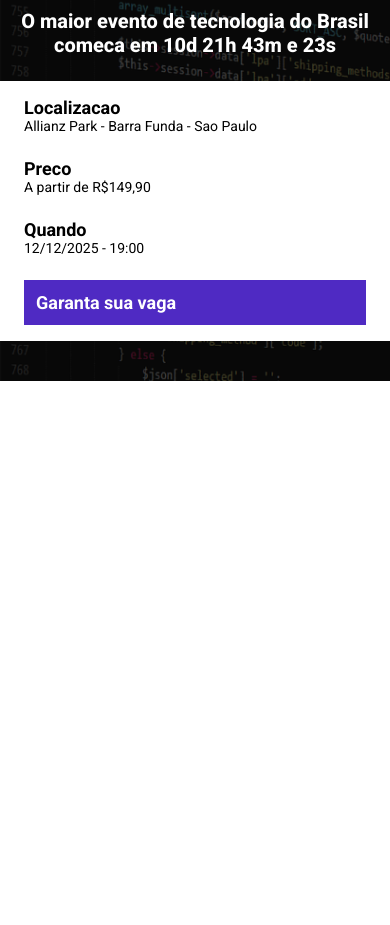
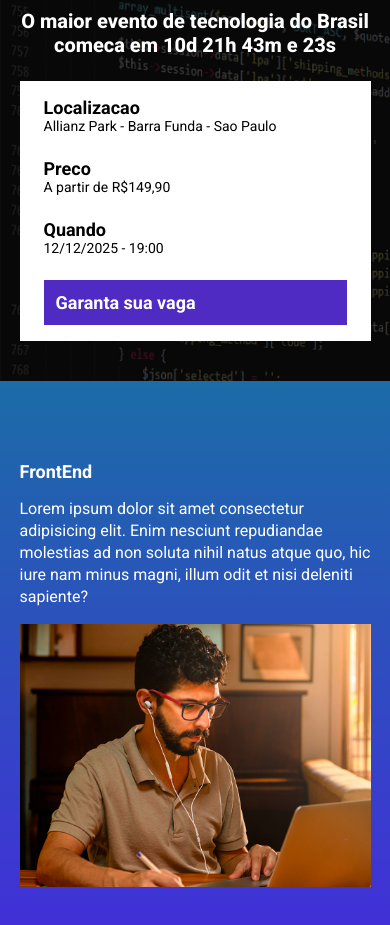
Before and after one commit to Guillerme00/TECH_TALKS_LANDINGPAGE, a website built with Parcel: page src/index.html in a window 390 px wide. Shown: the part 95-1020 px from the top of the page. Before the commit the page ends 844 px from the top, so only its background shows below. Built offline with nearby package versions, Linux system fonts and the light colour scheme.

Commit message:
adding event

```diff
--- a/src/index.html
+++ b/src/index.html
@@ -35,6 +35,17 @@
             </div>
         </div>
     </header>
+    <section class="event">
+        <div class="container">
+            <div class="event__details">
+                <h2 class="event__details--tittle">FrontEnd</h2>
+                <p class="event__details--desc">
+                    Lorem ipsum dolor sit amet consectetur adipisicing elit. Enim nesciunt repudiandae molestias ad non soluta nihil natus atque quo, hic iure nam minus magni, illum odit et nisi deleniti sapiente?
+                </p>
+            </div>
+            <img class="event__img" src="images/frontend.png" alt="frontend">
+        </div>
+    </section>
 </body>
 <script src="scripts/main.js"></script>
 </html>
--- /dev/null
+++ b/src/styles/components/_event.scss
@@ -0,0 +1,39 @@
+.event {
+    padding: 80px 0;
+    background-image: linear-gradient(to bottom, #1B6CA7, #442BDB);
+
+    .container {
+        display: flex;
+    }
+
+    &__img {
+        max-width: 360px;
+    }
+
+    &__details {
+        margin-right: 40px;
+        &--tittle {
+            font-size: 18px;
+            font-weight: bold;
+            margin-bottom: 16px;
+        }
+        &--desc {
+            font-size: 16px;
+            line-height: 22px;
+        }
+    }
+
+    @media (max-width: 640px) {
+        .container {
+            display: block;
+        }
+        &__img {
+            width: 100%;
+        }
+
+        &__details {
+            margin-right: 0;
+            margin-bottom: 16px;
+        }
+    }
+}
--- a/src/styles/main.scss
+++ b/src/styles/main.scss
@@ -1,6 +1,7 @@
 @use '_hero.scss';
 @use 'components/infos';
 @use 'components/buttons';
+@use 'components/event';
 
 * {
     margin: 0;
@@ -16,10 +17,10 @@
     width: 100%;
     margin: 0 auto;
 
-    @media (max-widht: 640px) {
+    @media (max-width: 640px) {
         max-width: 80%;
     }
-    @media (max-widht: 1024px) {
+    @media (max-width: 1024px) {
         max-width: 90%;
     }
 }
```
